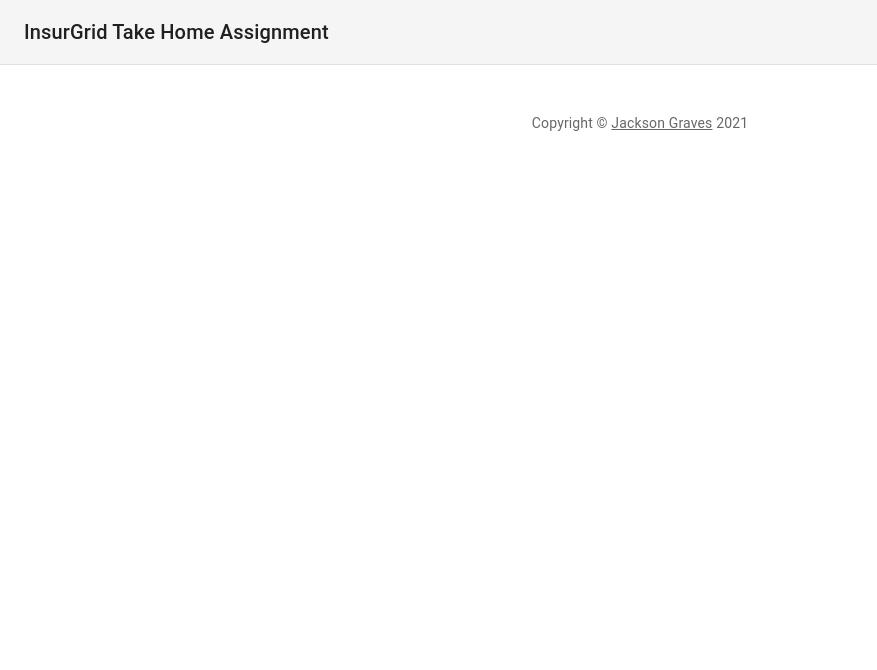
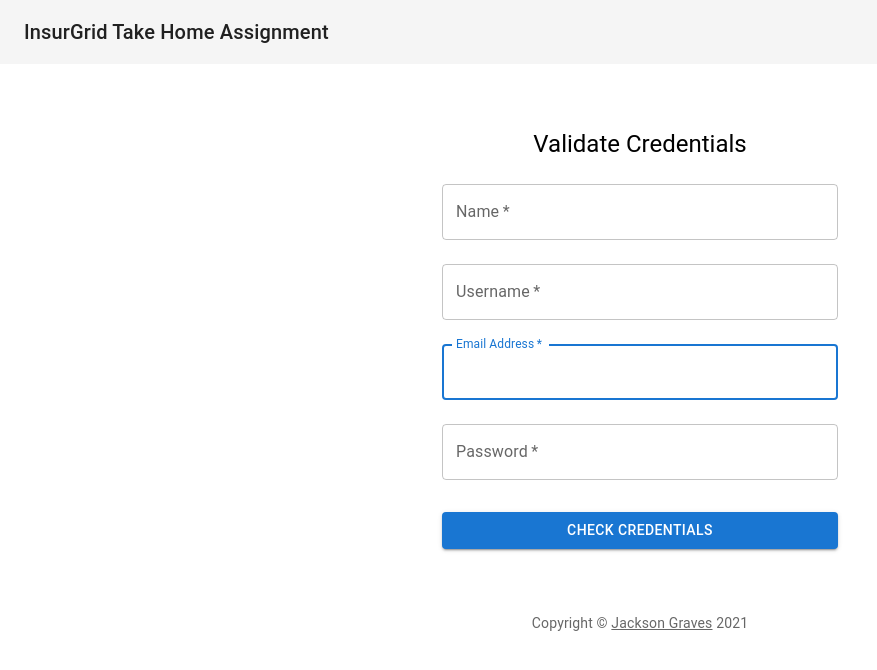
Before and after one commit to jacksongraves/takehome-insurgrid, a React (Create React App) app in the folder packages/frontend/: page / in a window 1280 px wide. Shown: the top 670 px of the page, without its empty margins (0-877 px from the left). Built offline with nearby package versions, Linux system fonts and the light colour scheme.

Commit message:
Added Credentials Form

```diff
--- /dev/null
+++ b/packages/frontend/src/components/Form.tsx
@@ -0,0 +1,92 @@
+// @react
+import React from "react";
+
+// @mui
+import { Button, TextField, Box, Typography, Container } from "@mui/material";
+
+/**
+ * @function Form
+ * @description Form for inputting user credentials and submitting to see if credentials are valid.
+ * @returns React
+ */
+export const Form = () => {
+	// Submission handler
+	const handleSubmit = (event: React.FormEvent<HTMLFormElement>) => {
+		event.preventDefault();
+		const data = new FormData(event.currentTarget);
+		console.log({
+			email: data.get("email"),
+			password: data.get("password"),
+			name: data.get("name"),
+			username: data.get("username"),
+		});
+	};
+
+	// JSX
+	return (
+		<Container component="main" maxWidth="xs">
+			<Box
+				sx={{
+					marginTop: 8,
+					display: "flex",
+					flexDirection: "column",
+					alignItems: "center",
+				}}
+			>
+				<Typography component="h1" variant="h5">
+					Validate Credentials
+				</Typography>
+				<Box component="form" onSubmit={handleSubmit} noValidate sx={{ mt: 1 }}>
+					<TextField
+						margin="normal"
+						required
+						fullWidth
+						id="name"
+						label="Name"
+						name="name"
+						autoComplete="name"
+						autoFocus
+					/>
+					<TextField
+						margin="normal"
+						required
+						fullWidth
+						id="username"
+						label="Username"
+						name="username"
+						autoComplete="username"
+						autoFocus
+					/>
+					<TextField
+						margin="normal"
+						required
+						fullWidth
+						id="email"
+						label="Email Address"
+						name="email"
+						autoComplete="email"
+						autoFocus
+					/>
+					<TextField
+						margin="normal"
+						required
+						fullWidth
+						name="password"
+						label="Password"
+						type="password"
+						id="password"
+						autoComplete="current-password"
+					/>
+					<Button
+						type="submit"
+						fullWidth
+						variant="contained"
+						sx={{ mt: 3, mb: 2 }}
+					>
+						Check Credentials
+					</Button>
+				</Box>
+			</Box>
+		</Container>
+	);
+};
--- a/packages/frontend/src/components/index.ts
+++ b/packages/frontend/src/components/index.ts
@@ -1,2 +1,3 @@
 export * from "./Header";
 export * from "./Footer";
+export * from "./Form";
--- a/packages/frontend/src/views/MainView.tsx
+++ b/packages/frontend/src/views/MainView.tsx
@@ -8,7 +8,7 @@ import React, { Fragment } from "react";
 import { Box } from "@mui/material";
 
 // @components
-
+import { Form } from "../components";
 /**
  * @function MainView
  * @description The main body view for the app
@@ -18,7 +18,7 @@ export const MainView = () => {
 	return (
 		<Fragment>
 			<Box sx={{ width: "100%" }}>
-				<Box sx={{ borderBottom: 1, borderColor: "divider" }}></Box>
+				<Form />
 				{/* <CarrierList /> */}
 			</Box>
 		</Fragment>
```
